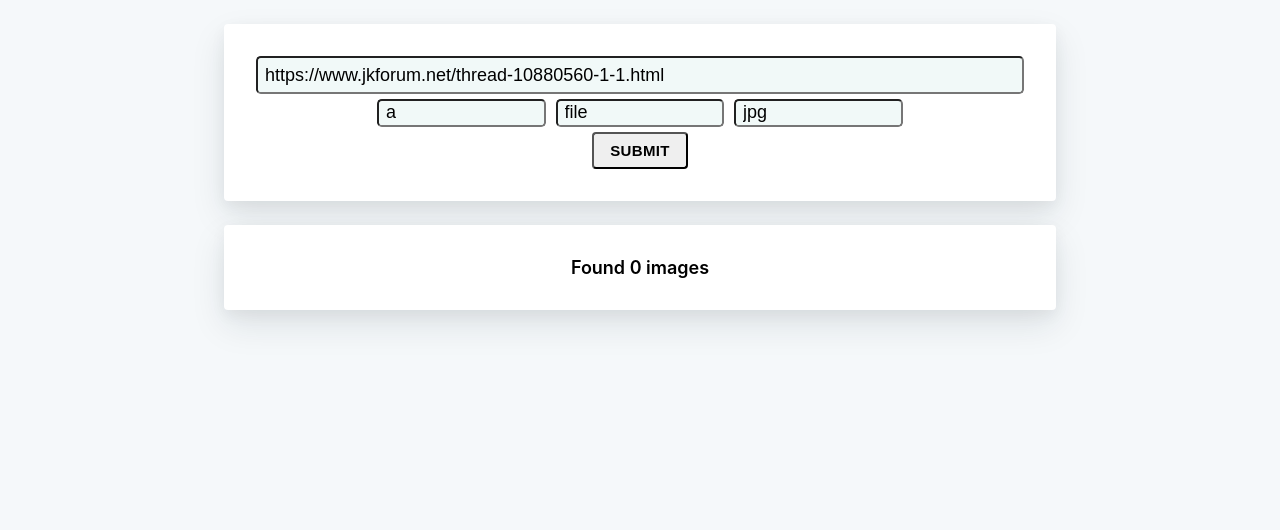
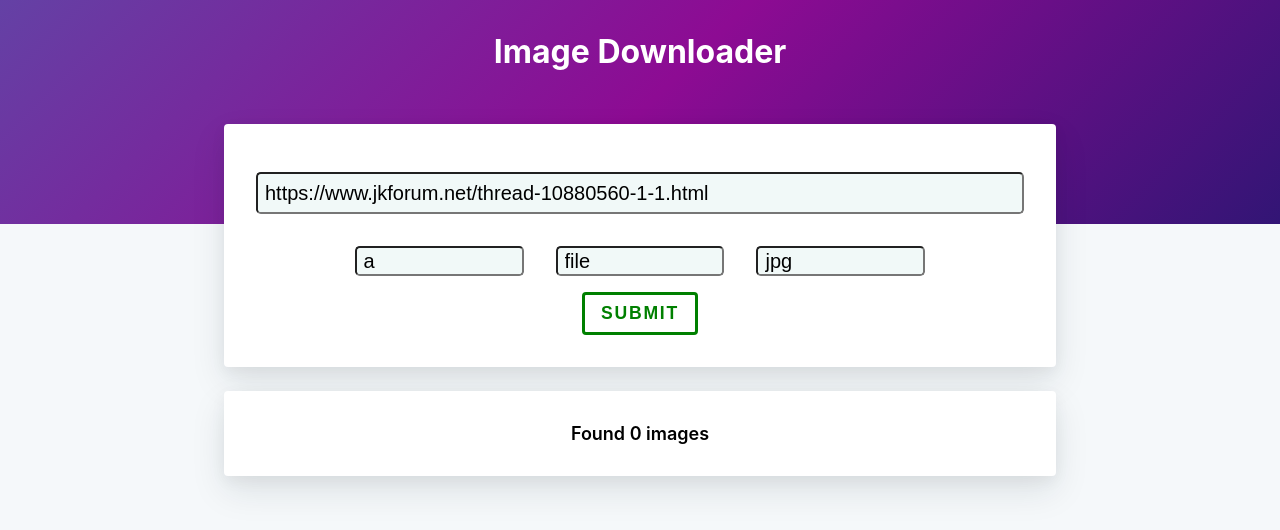
Before and after one commit to michae31201/ImageDownloader, a React (Create React App) app: page / in a window 1280 px wide. Shown: the top 530 px of the page. Built offline with nearby package versions, Linux system fonts and the light colour scheme.

Commit message:
增加header區塊，新增header樣式和更改inputmodule部分樣式

```diff
--- a/public/index.html
+++ b/public/index.html
@@ -24,10 +24,15 @@
       work correctly both with client-side routing and a non-root public URL.
       Learn how to configure a non-root public URL by running `npm run build`.
     -->
-    <title>React App</title>
+    <title>Image Downloader</title>
   </head>
   <body>
     <noscript>You need to enable JavaScript to run this app.</noscript>
+    <header>
+      <div class="head-text">
+        <h1>Image Downloader</h1>
+      </div>
+    </header>
     <div id="root"></div>
     <!--
       This HTML file is a template.
--- a/src/css/App.css
+++ b/src/css/App.css
@@ -4,7 +4,6 @@
   flex-direction: column;
   justify-content: center;
   align-items: center;
-  text-align: center;
 }
 
 div.container{
@@ -12,7 +11,6 @@ div.container{
   padding: 2rem;
   border-radius: 4px;
   border-style: none;
-  margin-top: 1.5rem;
   background-color:white;
   width:768px;
 }
--- a/src/css/InputModule.css
+++ b/src/css/InputModule.css
@@ -1,12 +1,16 @@
 
 .input-module{
-    width:50%;
+    margin-bottom: 1.5rem;
+    margin-top: -100px;
+
 }
 
 input{
     padding-left: 7px;
-    font-size: 1.125rem;
+    font-size: 1.25rem;
+    margin:1rem auto;
     border-radius: .3rem;
+    line-height: 1.5rem;
     background-color: #F1F9F8;
 }
 
@@ -16,15 +20,22 @@ input.url{
 }
 
 input.setting{
-    margin:.3rem;
+    margin:1rem 1rem;
     width:22%;
-    line-height: 1.2;
 }
 button.submit{
     border-radius: 4px;
-    font-size: 15px;
+    font-size: 1.1rem;
     font-weight: 600;
     text-transform: uppercase;
-    letter-spacing: .025em;
+    letter-spacing: .1em;
     padding: .5rem 1rem;
+    background-color: transparent;
+    border:3px solid green;
+    color: green;
 }
+button.submit:hover{
+    background-color: green;
+    border:2px solid lightgreen;
+    color: white;
+}
--- a/src/index.css
+++ b/src/index.css
@@ -6,9 +6,25 @@ body {
   -webkit-font-smoothing: antialiased;
   -moz-osx-font-smoothing: grayscale;
   background-color: #F5F8FA;
+  text-align: center;
 }
 
 code {
   font-family: source-code-pro, Menlo, Monaco, Consolas, 'Courier New',
     monospace;
 }
+
+header{
+  background-image: linear-gradient(-225deg, rgb(100, 65, 165) 0%, rgb(141, 11, 147) 50%, rgb(50, 21, 117) 100%);
+  color:white;
+  padding: 0 0 100px;
+}
+h1{
+  margin-top: 0;
+}
+.head-text{
+  padding:2rem;
+}
+html{
+  min-height: 100%;
+}
```
